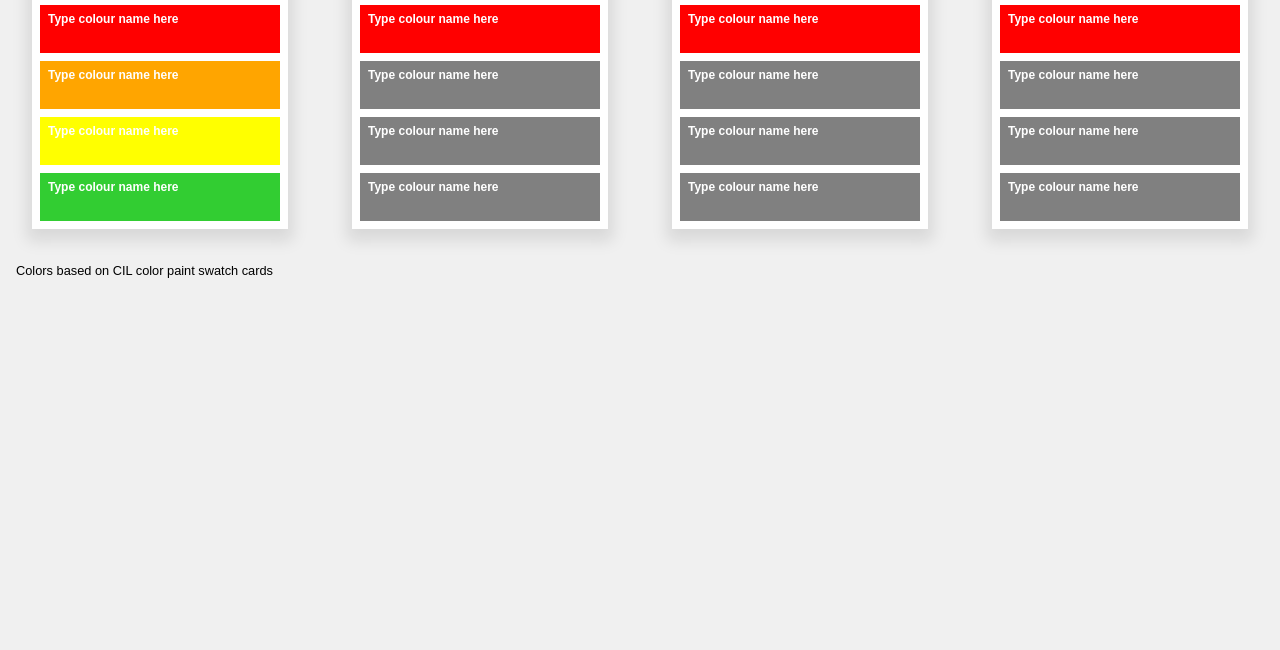
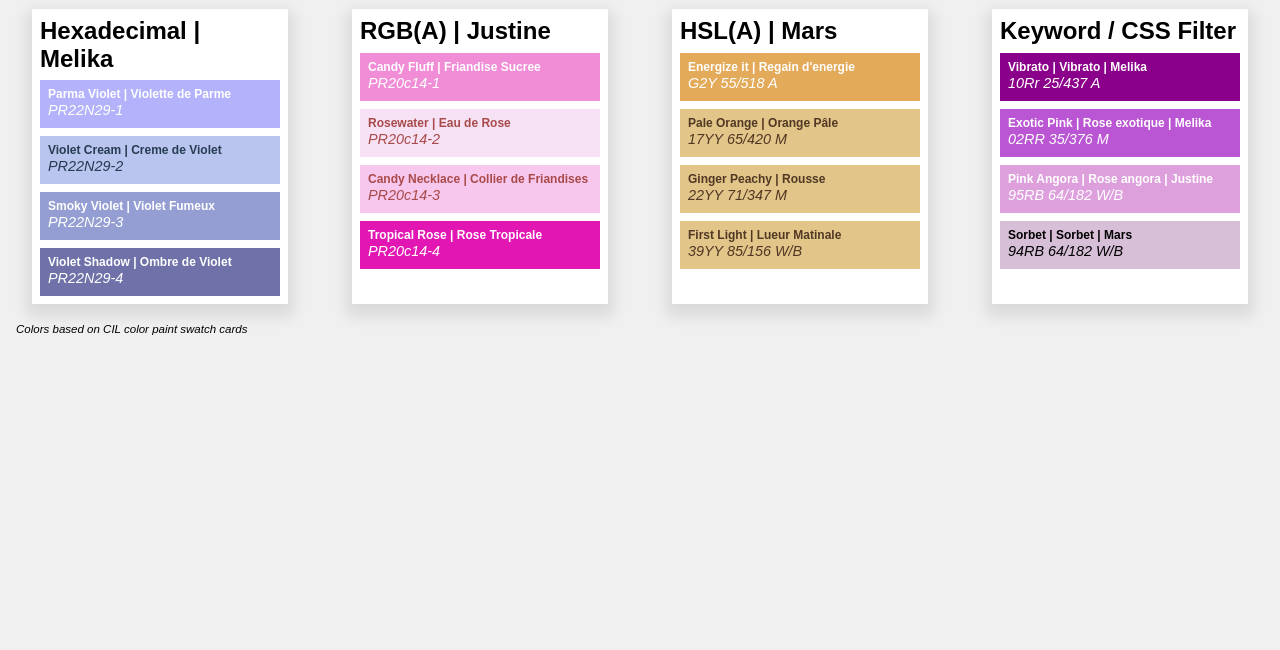
Before and after one commit to Magpie512/Interface-Design-Using-Css, a plain HTML site: page lab-2/index.html in a window 1280 px wide. Shown: the part 150-800 px from the top of the page. Drawn offline with Linux system fonts and the light colour scheme.

Commit message:
Co-authored-by: Justine <justineG755@users.noreply.github.com> Co-authored-by: Melika Kashef  <kashef.interior@gmail.com>

```diff
--- a/lab-2/index.html
+++ b/lab-2/index.html
@@ -13,23 +13,35 @@
 on the FIRST paint swatch card provided.
 -------------------------------------------------- */
 	#hex div:nth-of-type(1) {
-		background-color: red;
+		background-color: #b3b2fb;
 	}
 	#hex div:nth-of-type(2) {
-		background-color: orange;
+		background-color: #b9c4ef;
+		color: rgb(38, 60, 81);
 	}
 	#hex div:nth-of-type(3) {
-		background-color: yellow;
+		background-color: #949ed3;
 	}
 	#hex div:nth-of-type(4) {
-		background-color: limegreen;
+		background-color: #6f71a8;
 	}
 /* STEP 2: Set each color in rgba format
 to match as closely as you can with the colors
 on the SECOND paint swatch card provided.
 -------------------------------------------------- */
 	#rgba div:nth-of-type(1) {
-		background-color: red;
+		background-color: rgb(240, 141, 214);
+	}
+	#rgba div:nth-of-type(2) {
+		background-color: rgb(246, 226, 244);
+		color: rgb(169, 74, 74);
+	}
+	#rgba div:nth-of-type(3) {
+		background-color: rgb(247, 199, 237);
+		color: rgb(169, 74, 74);
+	}
+	#rgba div:nth-of-type(4) {
+		background-color: rgb(226, 22, 179);
 	}
 	/* ...and so on... */
 
@@ -38,8 +50,22 @@
 on the THIRD paint swatch card provided.
 -------------------------------------------------- */
 	#hsla div:nth-of-type(1) {
-		background-color: red;
+		background-color: hsl(35, 71%, 62%);
 	}
+	#hsla div:nth-of-type(2) {
+		background-color: hsl(41, 60%, 71%);
+		color: rgb(81, 56, 36);
+	}
+	#hsla div:nth-of-type(3) {
+		background-color:hsl(41, 60%, 71%);
+		color: rgb(81, 56, 36);
+	}
+	#hsla div:nth-of-type(4) {
+		background-color: hsl(41, 60%, 71%);
+		color: rgb(81, 56, 36);
+
+	}
+
 	/* ...and so on... */
 
 	/* STEP 4: Set each color using a CSS color keywords
@@ -50,10 +76,42 @@
 (https://developer.mozilla.org/en-US/docs/Web/CSS/filter).
 -------------------------------------------------- */
 	#keyword div:nth-of-type(1) {
-		background-color: red;
+		background-color: #8b008b;
+		/* color: #883f90; */
+		/* darkpurple in color keywords */
 	}
+	#keyword div:nth-of-type(2) {
+		background-color: #ba55d3;
+		/* color: #9c5bad; */
+		/* mediumpurple in color keywords */
+	}
+	#keyword div:nth-of-type(3) {
+		background-color: plum;
+		/* filter: brightness(0) saturate(100%) invert(87%) sepia(95%) saturate(4937%) hue-rotate(192deg) brightness(87%) contrast(93%); */
+
+	}
+	#keyword div:nth-of-type(4) {
+		background-color: thistle;
+		/* filter: brightness(0) saturate(100%) invert(98%) sepia(70%) saturate(4204%) hue-rotate(186deg) brightness(92%) contrast(83%); */
+	}
+
+	#keyword div:nth-of-type(4) h3, #keyword div:nth-of-type(4) p {
+		filter:none;
+		color: black;
+	}
+
 	/* ...and so on... */
 
+	header h2{
+		font-weight: normal;
+		font-size: 1.5rem;
+	}
+
+	p{
+		font-size: 0.9rem;
+		font-style: italic;
+		margin: 0 0 1rem 0;
+	}
 	/* STEP 5: Describe one or more things that you can do to ensure that the colour rendering on your screen is exactly the same (or as close as possible) to the colours on your paint chip cards. If possible, attempt to do one or more of these things and describe what you did and what you found out. Maybe a screenshot, too if it might help. */
 </style>
 </head>
@@ -61,66 +119,83 @@
 <body>
 	<header>
 		<h1>Specifying Color <em>with</em> <abbr title="Red, Green, Blue, Alpha">RGBa</abbr>, <abbr title="Hue, Saturation, Luminousity, Alpha">HSLa</abbr>, Hexadecimal, <em>and</em> CSS Filters</h1>
+		<h2> Justine, Melika, Mars</h2>
 	</header>
 	<main>
 		<section id="hex">
-			<h2>Hexadecimal</h2>
+			<h2>Hexadecimal | Melika</h2>
 			<div>
-				<h3>Type colour name here</h3>
+				<h3>Parma Violet | Violette de Parme</h3>
+				<p>PR22N29-1</p>
 			</div>
 			<div>
-				<h3>Type colour name here</h3>
+				<h3>Violet Cream | Creme de Violet</h3>
+				<p>PR22N29-2</p>
 			</div>
 			<div>
-				<h3>Type colour name here</h3>
+				 <h3>Smoky Violet | Violet Fumeux</h3>
+				 <p>PR22N29-3</p>
 			</div>
 			<div>
-				<h3>Type colour name here</h3>
+				<h3>Violet Shadow | Ombre de Violet</h3>
+				<p>PR22N29-4</p>
 			</div>
 		</section>
 		<section id="rgba">
-			<h2>RGB(A)</h2>
+			<h2>RGB(A) | Justine</h2>
 			<div>
-				<h3>Type colour name here</h3>
+				<h3>Candy Fluff | Friandise Sucree</h3>
+				<p>PR20c14-1</p>
 			</div>
 			<div>
-				<h3>Type colour name here</h3>
+				<h3>Rosewater | Eau de Rose</h3>
+				<p>PR20c14-2</p>
 			</div>
 			<div>
-				<h3>Type colour name here</h3>
+				<h3>Candy Necklace | Collier de Friandises</h3>
+				<p>PR20c14-3</p>
 			</div>
 			<div>
-				<h3>Type colour name here</h3>
+				<h3>Tropical Rose | Rose Tropicale</h3>
+				<p>PR20c14-4</p>
 			</div>
 		</section>
 		<section id="hsla">
-			<h2>HSL(A)</h2>
+			<h2>HSL(A) | Mars</h2>
 			<div>
-				<h3>Type colour name here</h3>
+				<h3>Energize it | Regain d'energie</h3>
+				<p>G2Y 55/518 A</p>
 			</div>
 			<div>
-				<h3>Type colour name here</h3>
+				<h3>Pale Orange | Orange Pâle</h3>
+				<p>17YY 65/420 M</p>
 			</div>
 			<div>
-				<h3>Type colour name here</h3>
+				<h3>Ginger Peachy | Rousse</h3>
+				<p>22YY 71/347 M</p>
 			</div>
 			<div>
-				<h3>Type colour name here</h3>
+				<h3>First Light | Lueur Matinale</h3>
+				<p>39YY 85/156 W/B</p>
 			</div>
 		</section>
 		<section id="keyword">
 			<h2>Keyword / CSS Filter</h2>
 			<div>
-				<h3>Type colour name here</h3>
+				<h3>Vibrato | Vibrato | Melika</h3>
+				<p>10Rr 25/437 A</p>
 			</div>
 			<div>
-				<h3>Type colour name here</h3>
+				<h3>Exotic Pink | Rose exotique | Melika</h3>
+				<p>02RR 35/376 M</p>
 			</div>
 			<div>
-				<h3>Type colour name here</h3>
+				<h3>Pink Angora | Rose angora | Justine</h3>
+				<p>95RB 64/182 W/B</p>
 			</div>
 			<div>
-				<h3>Type colour name here</h3>
+				<h3>Sorbet | Sorbet | Mars</h3>
+				<p>94RB 64/182 W/B</p>
 			</div>
 		</section>
 	</main>
--- a/lesson-5/css/colors.css
+++ b/lesson-5/css/colors.css
@@ -2,7 +2,7 @@
 html {
 	box-sizing: border-box;
 }
-	*, *:before, *:after {
+	*, *::before, *::after {
 	box-sizing: inherit;
 }
 html {
@@ -22,7 +22,7 @@
 	/* STEP 1b: Select a HUE using the Hue Slider */
 	/* STEP 1c: De-Saturate the colour a bit, reduce the Lightness, and make the colour slightly transparent by adjusting the Alpha. */
 	/* STEP 1d: Copy the resulting RGBa value and replace the background-color below */
-	background-color: black;
+	background-color: rgba(102 51 153 / 0.540);
 	padding: 1% 10%;
 }
 header h1 {
@@ -30,17 +30,16 @@
 	letter-spacing: 0.1em;
 	color: white;
 	/* STEP 3: Soften the <h1> element text using the opacity property */
-
+	opacity: 0.8;
 }
 main {
 	padding: 0 10%;
 }
 main h2 {
 	/* STEP 2: Set the <h2> inside the <main> to the same transparent purple, but use the HSLa colour syntax, instead */
-
 	font-size: 500%;
 	margin: 0;
-	color: white;
+	color: hsl(270 50% 40% / 0.540);
 }
 main p {
 	margin-top: 0;
@@ -52,8 +51,14 @@
 	font-size: 60%;
 	/* STEP 4: Set the <footer> element text to the same purple as in step 1 and 2, using a combination of hexadecimal color syntax and opacity. */
 	color: white;
+	color: #66339989;
 }
 
 /* STEP 5: Adjust the HUE of the background-color of the <header>, the colour of the <h2>, and the colour of the <footer> text to a different value - note that this is more difficult with HEX and RGB colour notation */
 
+
 /* STEP 6: Convert the footer p element to CIELAB color space using a conversion utility like http://colormine.org/convert/rgb-to-lab */
+
+footer p {
+	color: lab(60% 40 20);
+}
```
